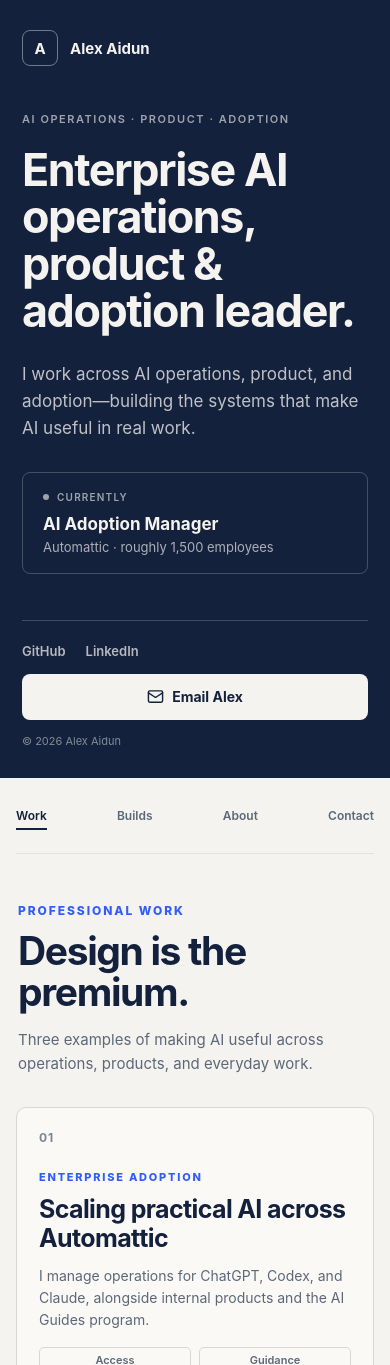
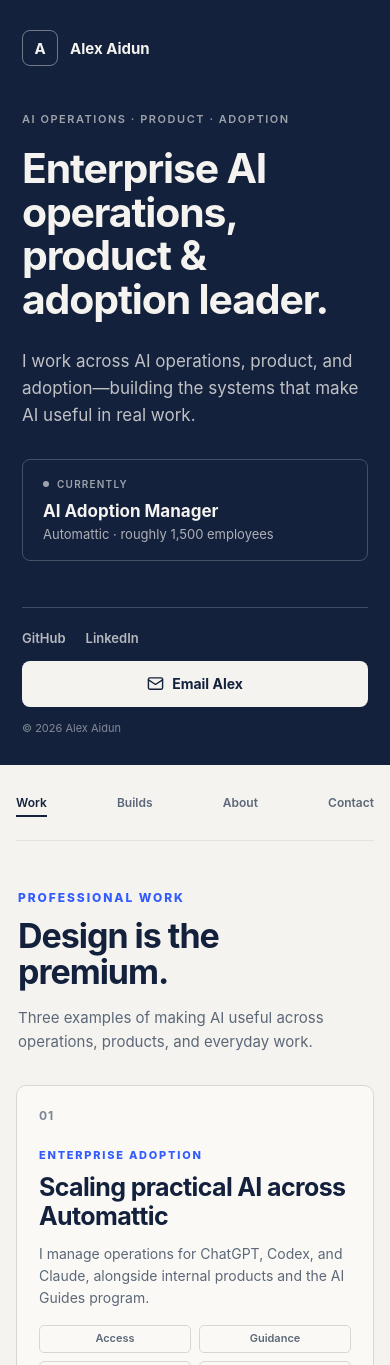
Before and after one commit to bobuel/aydoon, a React (Vite) app: page / in a window 390 px wide. Shown: the top 1365 px of the page. Built offline with nearby package versions, Linux system fonts and the light colour scheme.

Commit message:
Reduce portfolio hero scale

```diff
--- a/styles.css
+++ b/styles.css
@@ -399,7 +399,7 @@ img { display: block; max-width: 100%; }
 .rail-brand-mark { width: 36px; height: 36px; border: 1px solid rgba(244, 243, 239, .42); border-radius: 8px; display: grid; place-items: center; color: inherit; background: transparent; }
 .rail-story { position: relative; z-index: 1; margin-block: auto; padding-block: 44px; }
 .rail-eyebrow { margin: 0 0 20px; color: rgba(244, 243, 239, .62); font-size: 11px; line-height: 1.35; font-weight: 600; letter-spacing: .14em; text-transform: uppercase; }
-.rail-story h1 { max-width: 520px; margin: 0; font-size: clamp(37px, 3.7vw, 50px); line-height: 1.05; font-weight: 700; letter-spacing: -.032em; }
+.rail-story h1 { max-width: 520px; margin: 0; font-size: clamp(34px, 3.25vw, 44px); line-height: 1.07; font-weight: 700; letter-spacing: -.028em; }
 .rail-story h1 span { color: inherit; }
 .rail-summary { max-width: 500px; margin: 26px 0 0; color: rgba(244, 243, 239, .76); font-size: clamp(16px, 1.4vw, 18px); line-height: 1.58; }
 .rail-status { max-width: 500px; margin-top: 30px; padding: 18px 20px; border: 1px solid rgba(244, 243, 239, .22); border-radius: 8px; background: transparent; }
@@ -426,7 +426,7 @@ img { display: block; max-width: 100%; }
 
 .surface-intro { padding: 62px 0 34px; display: grid; grid-template-columns: minmax(0, 1.2fr) minmax(260px, .8fr); align-items: end; gap: 44px; }
 .surface-intro .eyebrow { margin-bottom: 13px; }
-.surface-intro h2 { max-width: 660px; margin: 0; font-size: clamp(36px, 4.1vw, 54px); line-height: 1.04; font-weight: 700; letter-spacing: -.035em; }
+.surface-intro h2 { max-width: 660px; margin: 0; font-size: clamp(32px, 3.5vw, 46px); line-height: 1.06; font-weight: 700; letter-spacing: -.03em; }
 .surface-intro > p { max-width: 480px; margin: 0 0 4px; color: var(--muted); font-size: 16px; line-height: 1.6; }
 
 .system-list { display: grid; gap: 13px; }
@@ -457,7 +457,7 @@ img { display: block; max-width: 100%; }
 @media (max-width: 1100px) {
   .hybrid-layout { grid-template-columns: minmax(330px, 38%) minmax(0, 1fr); }
   .profile-rail { padding-inline: 34px; }
-  .rail-story h1 { font-size: 40px; }
+  .rail-story h1 { font-size: 36px; }
   .work-surface { padding-inline: 30px; }
   .surface-header > div strong { display: none; }
   .surface-header nav { gap: 18px; }
@@ -477,7 +477,7 @@ img { display: block; max-width: 100%; }
   .hybrid-layout { display: block; }
   .profile-rail { position: relative; height: auto; min-height: 720px; padding: 30px clamp(28px, 7vw, 56px); overflow: visible; }
   .rail-story { padding-block: 60px; }
-  .rail-story h1 { max-width: 620px; font-size: clamp(40px, 7.5vw, 58px); }
+  .rail-story h1 { max-width: 620px; font-size: clamp(36px, 6.6vw, 50px); }
   .rail-summary, .rail-status { max-width: 620px; }
   .rail-footer { display: grid; grid-template-columns: 1fr auto; align-items: center; gap: 12px 24px; }
   .rail-footer nav { margin: 0; }
@@ -490,7 +490,7 @@ img { display: block; max-width: 100%; }
 @media (max-width: 600px) {
   .profile-rail { min-height: 680px; padding-inline: 22px; }
   .rail-story { padding-block: 46px; }
-  .rail-story h1 { font-size: clamp(36px, 11.5vw, 46px); }
+  .rail-story h1 { font-size: clamp(33px, 10.5vw, 42px); }
   .rail-summary { font-size: 17px; }
   .rail-footer { display: block; }
   .rail-footer nav { margin-bottom: 15px; }
@@ -501,7 +501,7 @@ img { display: block; max-width: 100%; }
   .surface-header > div { display: none; }
   .surface-header nav { width: 100%; justify-content: space-between; gap: 10px; font-size: 12px; }
   .surface-intro { padding: 50px 2px 27px; }
-  .surface-intro h2 { font-size: 39px; }
+  .surface-intro h2 { font-size: 34px; }
   .surface-intro > p { font-size: 15px; }
   .system-card { padding: 22px; display: block; }
   .system-index { margin-bottom: 26px; }
@@ -522,7 +522,7 @@ img { display: block; max-width: 100%; }
   .profile-rail { padding-block: 24px; }
   .rail-story { padding-block: 22px; }
   .rail-eyebrow { margin-bottom: 12px; }
-  .rail-story h1 { font-size: clamp(34px, 3.4vw, 45px); }
+  .rail-story h1 { font-size: clamp(32px, 3vw, 40px); }
   .rail-summary { margin-top: 18px; font-size: 15px; line-height: 1.5; }
   .rail-status { margin-top: 18px; padding: 14px 16px; }
   .rail-status-label { margin-bottom: 7px; }
```
